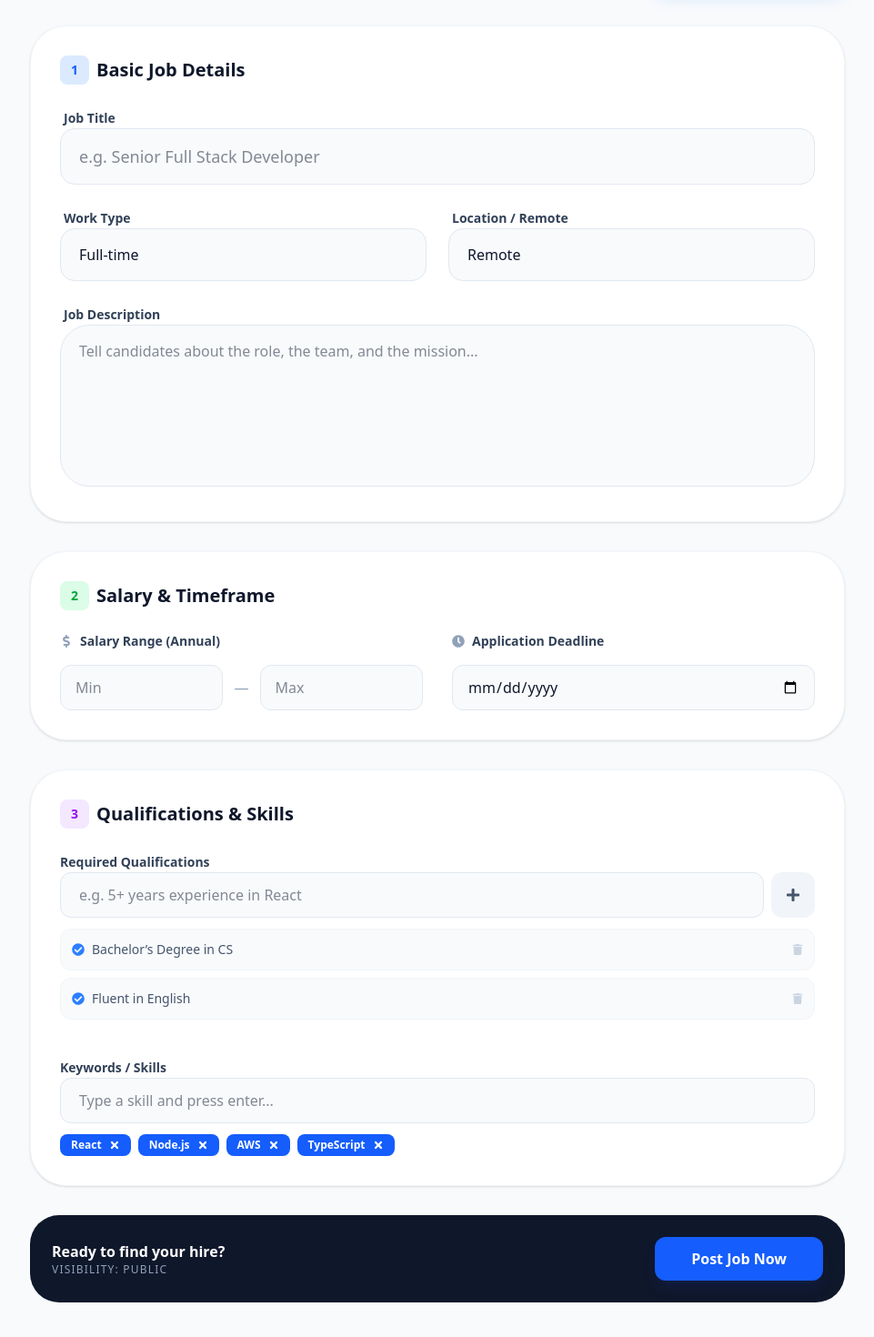
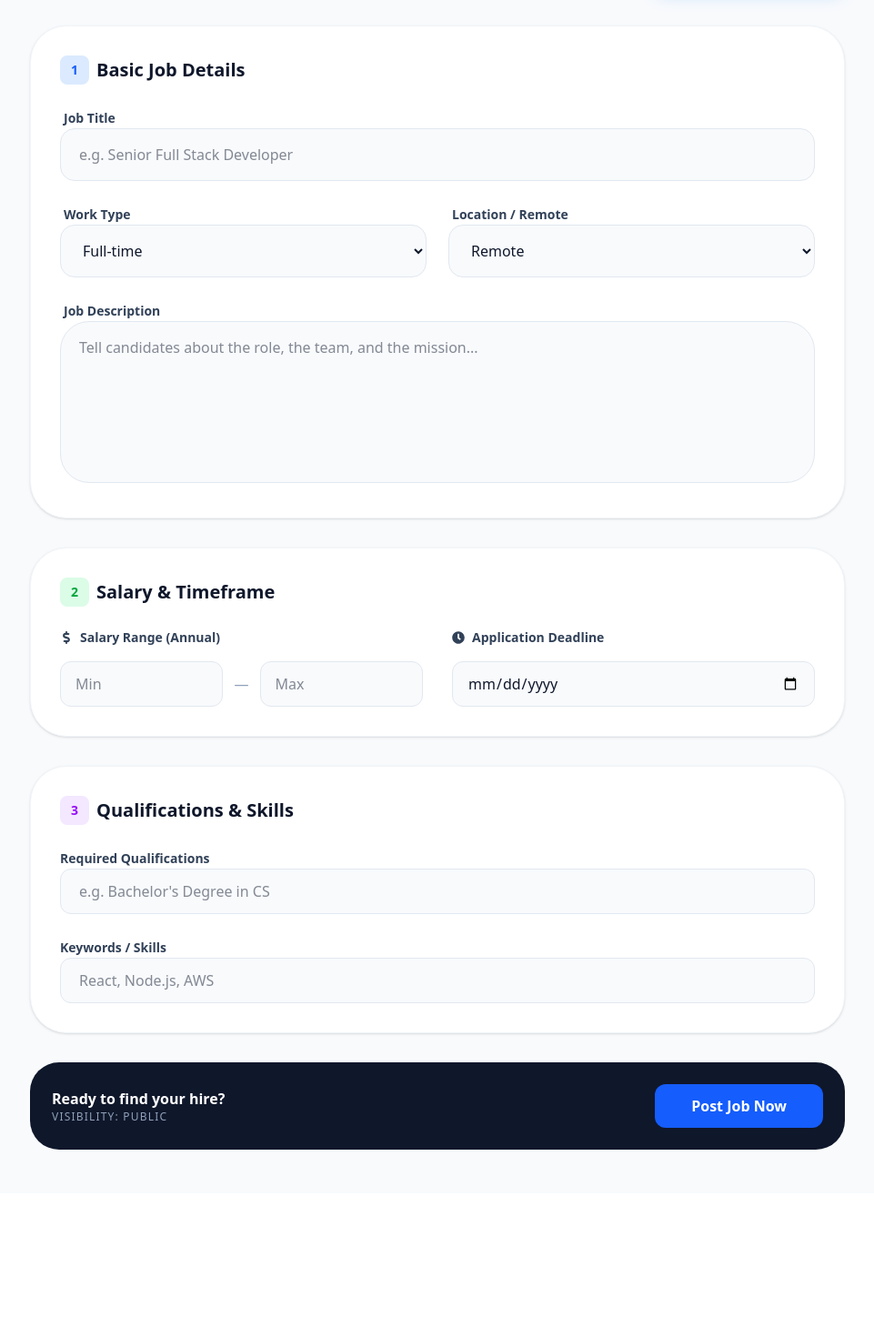
Before and after one commit to AmeerHamza73537/JOB-NEST, a React (Vite) app in the folder job-nest/: page /create-job in a window 1280 px wide. Shown: the part 228-1698 px from the top of the page at 91% size, without its empty margins (159-1120 px from the left). After the commit the page ends 1540 px from the top, so only its background shows below. Built offline with nearby package versions, Linux system fonts and the light colour scheme.

Commit message:
Working on Create Job

```diff
--- a/job-nest/src/Pages/PostJob.jsx
+++ b/job-nest/src/Pages/PostJob.jsx
@@ -3,10 +3,36 @@ import {
   FaBriefcase, FaDollarSign, FaClock, FaListUl,
   FaRocket, FaTrash, FaPlus, FaCheckCircle
 } from 'react-icons/fa';
+import { useSelector } from 'react-redux';
+import { useNavigate } from 'react-router-dom';
 
 const PostJob = () => {
+
+  const { currentUser } = useSelector((state) => state.user)
+  const [loading, setLoading] = useState(false)
+  const [error, setError] = useState(false)
+  const [formData, seFormData] = useState({
+    jobTitle: '',
+    description: '',
+    workType: '',
+    location: '',
+
+  })
+
+  const handleChange = async (e) => {
+
+  }
+
+  const handleSubmit = async (e) => {
+    e.preventDefault()
+    try {
+
+    } catch (error) {
+
+    }
+  }
   return (
-    <div className="min-h-screen bg-slate-50 p-6 md:p-12 font-sans text-slate-900">
+    <form className="min-h-screen bg-slate-50 p-6 md:p-12 font-sans text-slate-900" onSubmit={handleSubmit}>
   <div className="max-w-4xl mx-auto">
 
     {/* HEADER */}
@@ -16,18 +42,21 @@ const PostJob = () => {
           <FaRocket /> Recruiter Dashboard
         </div>
         <h1 className="text-4xl font-extrabold tracking-tight">Post a New Job</h1>
-            <p className="text-slate-500 mt-2 text-lg">Find your next great hire by providing detailed job information.</p>
+        <p className="text-slate-500 mt-2 text-lg">
+          Find your next great hire by providing detailed job information.
+        </p>
       </div>
-          <div className="flex gap-3 w-full md:w-auto">
-             <button className="px-8 py-3 bg-blue-600 text-white rounded-2xl font-bold hover:bg-blue-700 transition shadow-lg shadow-blue-200">
+      <button
+        type="submit"
+        className="px-8 py-3 bg-blue-600 text-white rounded-2xl font-bold hover:bg-blue-700 transition shadow-lg shadow-blue-200"
+      >
         Publish Job Listing
       </button>
-          </div>
     </div>
 
     <div className="space-y-8">
 
-          {/* SECTION 1: CORE INFORMATION */}
+      {/* SECTION 1 */}
       <section className="bg-white p-8 rounded-[2.5rem] shadow-sm border border-slate-100">
         <h3 className="text-xl font-bold mb-6 flex items-center gap-2">
           <span className="w-8 h-8 bg-blue-100 text-blue-600 rounded-lg flex items-center justify-center text-sm">1</span>
@@ -39,15 +68,20 @@ const PostJob = () => {
             <label className="text-sm font-bold text-slate-700 ml-1">Job Title</label>
             <input
               type="text"
+              name="title"
               placeholder="e.g. Senior Full Stack Developer"
-                  className="w-full px-5 py-4 bg-slate-50 border border-slate-200 rounded-2xl focus:bg-white focus:ring-4 focus:ring-blue-500/10 focus:border-blue-500 outline-none transition text-lg"
+              onChange={handleChange}
+              className="w-full px-5 py-4 bg-slate-50 border border-slate-200 rounded-2xl focus:ring-4 focus:ring-blue-500/10 outline-none"
             />
           </div>
 
           <div className="grid grid-cols-1 md:grid-cols-2 gap-6">
             <div className="space-y-2">
               <label className="text-sm font-bold text-slate-700 ml-1">Work Type</label>
-                  <select className="w-full px-5 py-4 bg-slate-50 border border-slate-200 rounded-2xl focus:bg-white focus:ring-4 focus:ring-blue-500/10 focus:border-blue-500 outline-none transition cursor-pointer appearance-none">
+              <select
+                name="workType"
+                className="w-full px-5 py-4 bg-slate-50 border border-slate-200 rounded-2xl cursor-pointer"
+              >
                 <option>Full-time</option>
                 <option>Part-time</option>
                 <option>Contract</option>
@@ -55,9 +89,13 @@ const PostJob = () => {
                 <option>Internship</option>
               </select>
             </div>
+
             <div className="space-y-2">
               <label className="text-sm font-bold text-slate-700 ml-1">Location / Remote</label>
-                  <select className="w-full px-5 py-4 bg-slate-50 border border-slate-200 rounded-2xl focus:bg-white focus:ring-4 focus:ring-blue-500/10 focus:border-blue-500 outline-none transition cursor-pointer appearance-none">
+              <select
+                name="locationType"
+                className="w-full px-5 py-4 bg-slate-50 border border-slate-200 rounded-2xl cursor-pointer"
+              >
                 <option>Remote</option>
                 <option>On-site</option>
                 <option>Hybrid</option>
@@ -68,15 +106,17 @@ const PostJob = () => {
           <div className="space-y-2">
             <label className="text-sm font-bold text-slate-700 ml-1">Job Description</label>
             <textarea
+              name="description"
               rows="6"
               placeholder="Tell candidates about the role, the team, and the mission..."
-                  className="w-full px-5 py-4 bg-slate-50 border border-slate-200 rounded-[2rem] focus:bg-white focus:ring-4 focus:ring-blue-500/10 focus:border-blue-500 outline-none transition resize-none"
+              onChange={handleChange}
+              className="w-full px-5 py-4 bg-slate-50 border border-slate-200 rounded-[2rem] resize-none"
             />
           </div>
         </div>
       </section>
 
-          {/* SECTION 2: COMPENSATION & TIME */}
+      {/* SECTION 2 */}
       <section className="bg-white p-8 rounded-[2.5rem] shadow-sm border border-slate-100">
         <h3 className="text-xl font-bold mb-6 flex items-center gap-2">
           <span className="w-8 h-8 bg-green-100 text-green-600 rounded-lg flex items-center justify-center text-sm">2</span>
@@ -86,25 +126,42 @@ const PostJob = () => {
         <div className="grid grid-cols-1 md:grid-cols-2 gap-8">
           <div className="space-y-4">
             <label className="text-sm font-bold text-slate-700 flex items-center gap-2">
-                  <FaDollarSign className="text-slate-400" /> Salary Range (Annual)
+              <FaDollarSign /> Salary Range (Annual)
             </label>
             <div className="flex items-center gap-3">
-                  <input type="number" placeholder="Min" className="w-full px-4 py-3 bg-slate-50 border border-slate-200 rounded-xl outline-none focus:border-blue-500 transition" />
+              <input
+                type="number"
+                name="salaryMin"
+                placeholder="Min"
+                onChange={handleChange}
+                className="w-full px-4 py-3 bg-slate-50 border border-slate-200 rounded-xl"
+              />
               <span className="text-slate-400">—</span>
-                  <input type="number" placeholder="Max" className="w-full px-4 py-3 bg-slate-50 border border-slate-200 rounded-xl outline-none focus:border-blue-500 transition" />
+              <input
+                type="number"
+                name="salaryMax"
+                placeholder="Max"
+                onChange={handleChange}
+                className="w-full px-4 py-3 bg-slate-50 border border-slate-200 rounded-xl"
+              />
             </div>
           </div>
 
           <div className="space-y-4">
             <label className="text-sm font-bold text-slate-700 flex items-center gap-2">
-                  <FaClock className="text-slate-400" /> Application Deadline
+              <FaClock /> Application Deadline
             </label>
-                <input type="date" className="w-full px-4 py-3 bg-slate-50 border border-slate-200 rounded-xl outline-none focus:border-blue-500 transition" />
+            <input
+              type="date"
+              name="deadline"
+              onChange={handleChange}
+              className="w-full px-4 py-3 bg-slate-50 border border-slate-200 rounded-xl"
+            />
           </div>
         </div>
       </section>
 
-          {/* SECTION 3: QUALIFICATIONS & SKILLS */}
+      {/* SECTION 3 */}
       <section className="bg-white p-8 rounded-[2.5rem] shadow-sm border border-slate-100">
         <h3 className="text-xl font-bold mb-6 flex items-center gap-2">
           <span className="w-8 h-8 bg-purple-100 text-purple-600 rounded-lg flex items-center justify-center text-sm">3</span>
@@ -112,65 +169,48 @@ const PostJob = () => {
         </h3>
 
         <div className="space-y-6">
-              <div className="space-y-3">
+          <div>
             <label className="text-sm font-bold text-slate-700">Required Qualifications</label>
-                <div className="flex gap-2">
             <input
               type="text"
-                    placeholder="e.g. 5+ years experience in React"
-                    className="flex-1 px-5 py-3 bg-slate-50 border border-slate-200 rounded-xl outline-none focus:border-blue-500 transition"
+              name="qualifications"
+              placeholder="e.g. Bachelor's Degree in CS"
+              onChange={handleChange}
+              className="w-full px-5 py-3 bg-slate-50 border border-slate-200 rounded-xl"
             />
-                  <button className="px-4 py-3 bg-slate-100 text-slate-600 rounded-xl hover:bg-slate-200 transition">
-                    <FaPlus />
-                  </button>
-                </div>
-                {/* List of Qualifications */}
-                <div className="space-y-2 mt-2">
-                   {['Bachelor’s Degree in CS', 'Fluent in English'].map((item, idx) => (
-                     <div key={idx} className="flex items-center justify-between p-3 bg-slate-50 rounded-xl border border-slate-100">
-                       <span className="text-sm text-slate-600 flex items-center gap-2">
-                         <FaCheckCircle className="text-blue-500" /> {item}
-                       </span>
-                       <button className="text-slate-300 hover:text-red-500 transition"><FaTrash size={12}/></button>
-                     </div>
-                   ))}
-                </div>
           </div>
 
-              <div className="space-y-3 pt-4">
+          <div>
             <label className="text-sm font-bold text-slate-700">Keywords / Skills</label>
             <input
               type="text"
-                  placeholder="Type a skill and press enter..."
-                  className="w-full px-5 py-3 bg-slate-50 border border-slate-200 rounded-xl outline-none focus:border-blue-500 transition"
+              name="skills"
+              placeholder="React, Node.js, AWS"
+              onChange={handleChange}
+              className="w-full px-5 py-3 bg-slate-50 border border-slate-200 rounded-xl"
             />
-                <div className="flex flex-wrap gap-2">
-                   {['React', 'Node.js', 'AWS', 'TypeScript'].map(skill => (
-                     <span key={skill} className="px-3 py-1 bg-blue-600 text-white text-xs font-bold rounded-lg flex items-center gap-2">
-                       {skill} <FaPlus className="rotate-45 cursor-pointer" />
-                     </span>
-                   ))}
-                </div>
           </div>
         </div>
       </section>
 
-          {/* FOOTER ACTIONS */}
+      {/* FOOTER */}
       <div className="flex items-center justify-between p-6 bg-slate-900 rounded-[2rem] text-white">
         <div className="hidden md:block">
           <p className="font-bold">Ready to find your hire?</p>
           <p className="text-slate-400 text-xs uppercase tracking-widest">Visibility: Public</p>
         </div>
-            <div className="flex gap-4 w-full md:w-auto">
-              <button className="flex-1 md:flex-none px-10 py-3 bg-blue-600 hover:bg-blue-500 rounded-xl font-bold transition shadow-lg shadow-blue-900/20">
+        <button
+          type="submit"
+          className="px-10 py-3 bg-blue-600 rounded-xl font-bold"
+        >
           Post Job Now
         </button>
-            </div>
       </div>
 
     </div>
   </div>
-    </div>
+</form>
+
   );
 };
 
--- a/job-nest/src/Pages/Profile.jsx
+++ b/job-nest/src/Pages/Profile.jsx
@@ -71,11 +71,11 @@ const Profile = () => {
             <Card title="About Me">
               <p className="text-gray-600 text-sm leading-relaxed">
                 {currentUser.bio ? (currentUser.bio) : (
-                  <p className='text-center '>
+
                     <Link to='/update-profile'>
                       +Add Bio
                     </Link>
-                  </p>
+
                 )}
               </p>
               <div className="mt-6">
--- a/job-nest/src/main.jsx
+++ b/job-nest/src/main.jsx
@@ -8,12 +8,9 @@ import { store, persistor } from './redux/store.js'
 import { PersistGate } from 'redux-persist/integration/react'
 
 createRoot(document.getElementById('root')).render(
-  <StrictMode>
     <Provider store={store}>
       <PersistGate loading={null} persistor={persistor}>
         <App />
       </PersistGate>
     </Provider>
-
-  </StrictMode>,
 )
```
Also changed, not shown: job-nest/src/redux/store.js (+1 -25 lines), 2 other files (tests, documents, lock files or other folders). Lines whose indentation alone changed are shown as unchanged.
